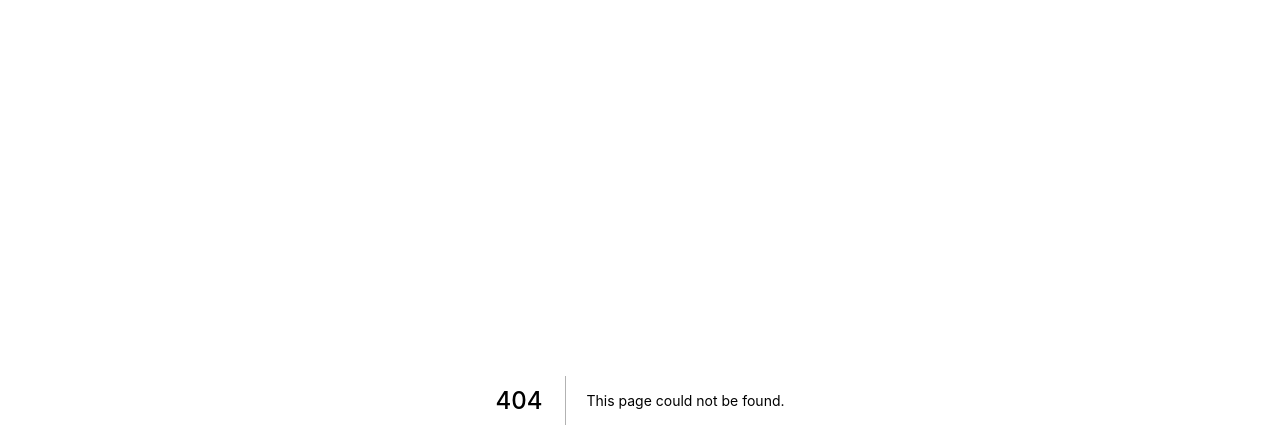
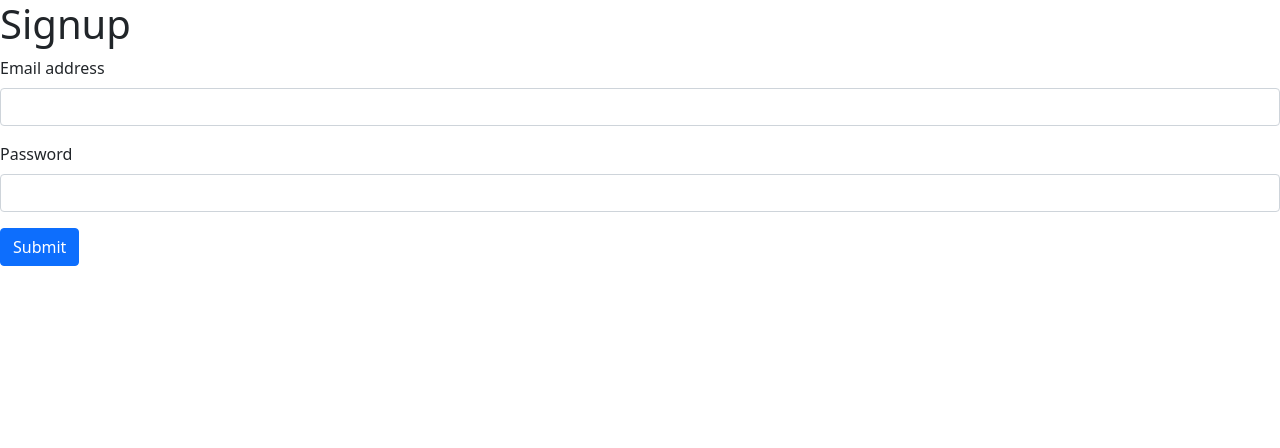
Before and after one commit to layeleomehta/ticketing-app, a Next.js app in the folder client/: page /auth/signup in a window 1280 px wide. Before the commit this address had no page. Shown: the top 448 px of the page. Built offline with nearby package versions, Linux system fonts and the light colour scheme.

Commit message:
set up signup page and boilerplate signup form

```diff
--- a/client/package.json
+++ b/client/package.json
@@ -10,6 +10,7 @@
   "author": "",
   "license": "ISC",
   "dependencies": {
+    "axios": "^0.27.2",
     "bootstrap": "^5.1.3",
     "next": "^12.1.6",
     "react": "^18.1.0",
--- /dev/null
+++ b/client/pages/auth/signup.js
@@ -0,0 +1,29 @@
+import React, { useState } from 'react'
+
+const signup = () => {
+    const [email, setEmail] = useState("");
+    const [password, setPassword] = useState("");
+
+    const onSubmit = (e) => {
+        e.preventDefault();
+        console.log("email: ", email);
+        console.log("password: ", password);
+    }
+
+  return (
+    <form onSubmit={onSubmit}>
+    <h1>Signup</h1>
+    <div className="mb-3">
+        <label htmlFor="exampleInputEmail1" className="form-label">Email address</label>
+        <input type="email" value={email} onChange={e => setEmail(e.target.value)} className="form-control" id="exampleInputEmail1" aria-describedby="emailHelp"/>
+    </div>
+    <div className="mb-3">
+        <label htmlFor="exampleInputPassword1" className="form-label">Password</label>
+        <input type="password" value={password} onChange={e => setPassword(e.target.value)} className="form-control" id="exampleInputPassword1"/>
+    </div>
+    <button type="submit" className="btn btn-primary">Submit</button>
+    </form>
+  )
+}
+
+export default signup
```
Also changed, not shown: 1 other file (tests, documents, lock files or other folders).
